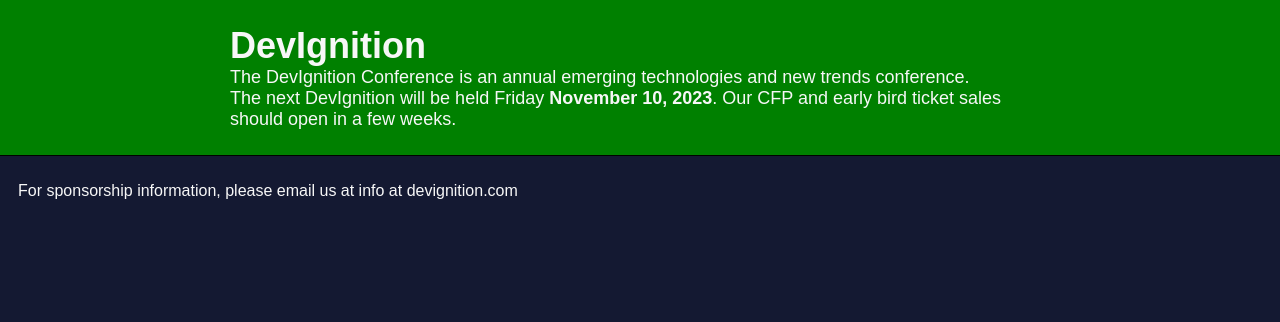
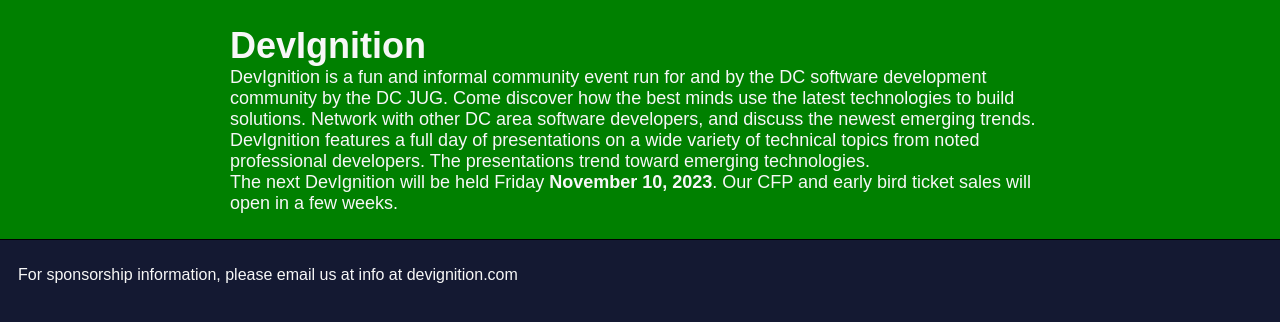
Before and after one commit to gothamgo/devignition, a Jekyll site: the page built from index.html, in a window 1280 px wide. Shown: the top 322 px of the page. Built offline with Jekyll 4.4.1, drawn with Linux system fonts in a browser that asks for light colours; some web fonts are replaced.

Commit message:
Update index.html

```diff
--- a/index.html
+++ b/index.html
@@ -8,10 +8,15 @@
     <h1>DevIgnition</h1>
 
     <p>
-      The DevIgnition Conference is an annual emerging technologies and new trends conference.
+      DevIgnition is a fun and informal community event run for and by the DC software development community by the DC JUG. Come discover how the best minds use the latest technologies to build solutions. Network with other DC area software developers, and discuss the newest emerging trends.
     </p>
+
     <p>
-      The next DevIgnition will be held Friday <strong>November 10, 2023</strong>. Our CFP and early bird ticket sales should open in a few weeks.
+      DevIgnition features a full day of presentations on a wide variety of technical topics from noted professional developers. The presentations trend toward emerging technologies.    </p>
+    </p>
+
+    <p>
+      The next DevIgnition will be held Friday <strong>November 10, 2023</strong>. Our CFP and early bird ticket sales will open in a few weeks.
     </p>
 
   </div>
```
